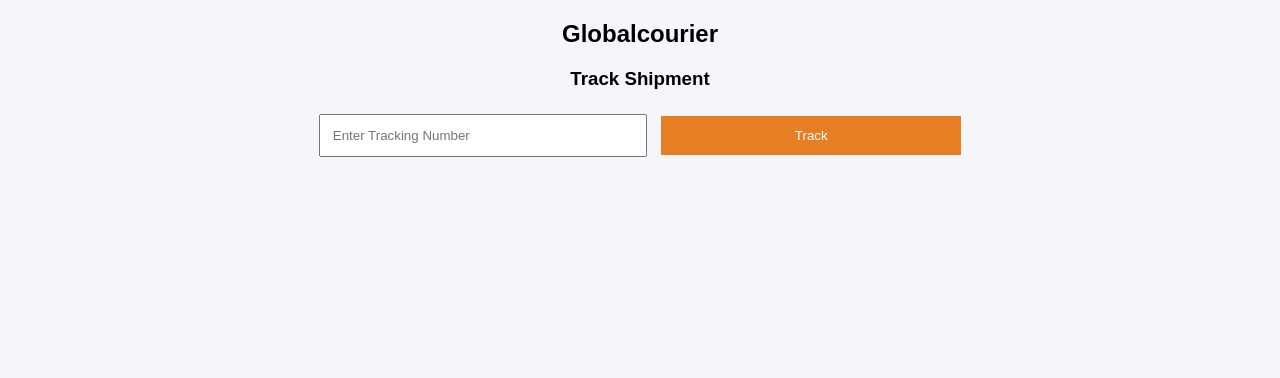
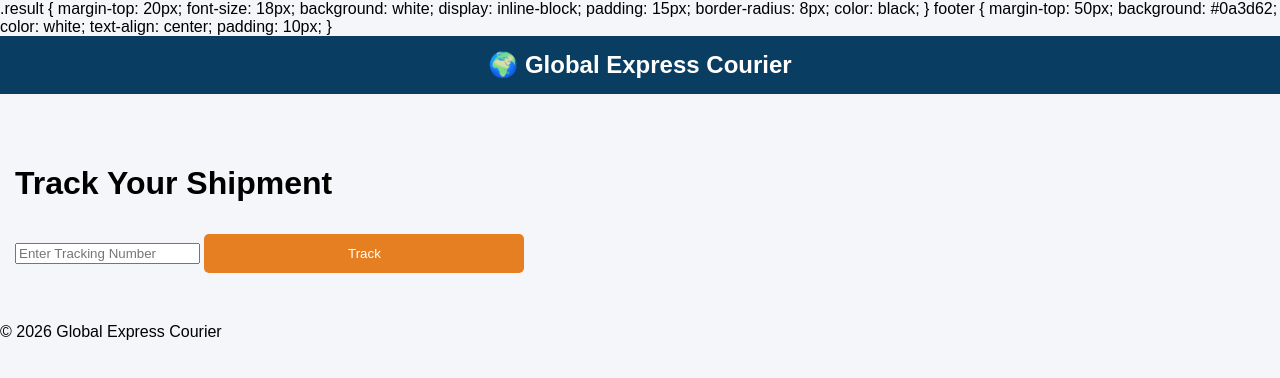
Before and after one commit to geniusmaxx100/courier-website, a plain HTML site: page index.html in a window 1280 px wide. Drawn offline with Linux system fonts and the light colour scheme.

Commit message:
Update index.html

```diff
--- a/index.html
+++ b/index.html
@@ -1,61 +1,114 @@
 <!DOCTYPE html>
 <html lang="en">
 <head>
-<meta charset="UTF-8">
 <meta name="viewport" content="width=device-width, initial-scale=1.0">
-<title>GlobalCourier</title>
+  <meta charset="UTF-8">
+  <title>Global Express Courier</title>
+  <style>
+    body {
+      margin: 0;
+      font-family: Arial, sans-serif;
+      background: #f4f6f9;
+    }
+
+    header {
+      background: #0a3d62;
+      color: white;
+      padding: 15px;
+      text-align: center;
+      font-size: 24px;
+      font-weight: bold;
+    }
+
+    .hero {
+  padding: 50px 15px;
+}
+    }
+
+    .hero h1 {
+      font-size: 28px;
+    }
+
+    .track-box {
+      margin-top: 20px;
+    }
 
 <style>
-body { font-family: Arial; text-align: center; background:#f4f6f9; }
-input, button { padding:12px; width:90%; max-width:300px; margin:5px; }
-button { background:#e67e22; color:white; border:none; }
-.result { margin-top:15px; }
+input {
+  padding: 12px;
+  width: 90%;
+  max-width: 300px;
+  border-radius: 5px;
+  border: 1px solid #ccc;
+}
+
+button {
+  padding: 12px;
+  width: 95%;
+  max-width: 320px;
+  margin-top: 10px;
+  background: #e67e22;
+  color: white;
+  border: none;
+  border-radius: 5px;
+}
 </style>
+
+    .result {
+      margin-top: 20px;
+      font-size: 18px;
+      background: white;
+      display: inline-block;
+      padding: 15px;
+      border-radius: 8px;
+      color: black;
+    }
+
+    footer {
+      margin-top: 50px;
+      background: #0a3d62;
+      color: white;
+      text-align: center;
+      padding: 10px;
+    }
+  </style>
 </head>
-
 <body>
 
-<h2> Globalcourier</h2>
-<h3>Track Shipment</h3>
+<header>
+  🌍 Global Express Courier
+</header>
 
-<input id="track" placeholder="Enter Tracking Number">
-<button onclick="check()">Track</button>
+<div class="hero">
+  <h1>Track Your Shipment</h1>
 
-<div class="result" id="result"></div>
+  <div class="track-box">
+    <input id="track" placeholder="Enter Tracking Number">
+    <button onclick="check()">Track</button>
+  </div>
 
-<script type="module">
-import { initializeApp } from "https://www.gstatic.com/firebasejs/10.7.1/firebase-app.js";
-import { getFirestore, doc, getDoc } from "https://www.gstatic.com/firebasejs/10.7.1/firebase-firestore.js";
+  <div class="result" id="result"></div>
+</div>
 
-const firebaseConfig = {
-  apiKey: "AIzaSyBW0uYIwI_z2ihj2LtdmgXNV4B5dOf3TDk",
-  authDomain: "globalcourier-3ba34.firebaseapp.com",
-  projectId: "globalcourier-3ba34",
-  storageBucket: "globalcourier-3ba34.firebasestorage.app",
-  messagingSenderId: "827988291885",
-  appId: "1:827988291885:web:daa65d034e3773a57c63a4"
-};
+<footer>
+  © 2026 Global Express Courier
+</footer>
 
-const app = initializeApp(firebaseConfig);
-const db = getFirestore(app);
-
-window.check = async function() {
+<script>
+function check() {
   let num = document.getElementById("track").value;
 
-  const ref = doc(db, "shipments", num);
-  const snap = await getDoc(ref);
+  let data = JSON.parse(localStorage.getItem("shipments")) || {};
 
-  if (snap.exists()) {
-    let data = snap.data();
+  if (data[num]) {
     document.getElementById("result").innerHTML =
-      "📦 Status: " + data.status + "<br>" +
-      "📍 Location: " + data.location + "<br>" +
-      "⏳ ETA: " + data.eta;
-      " ship id " + data.code+ "<br>"
+      "📦 Status: " + data[num].status + "<br>" +
+      "📍 Location: " + data[num].location + "<br>" +
+      "⏳ ETA: " + data[num].eta;
   } else {
-    document.getElementById("result").innerHTML = "❌ Not Found";
+    document.getElementById("result").innerHTML = "❌ Tracking number not found";
   }
-};
+}
 </script>
 
 </body>
```
